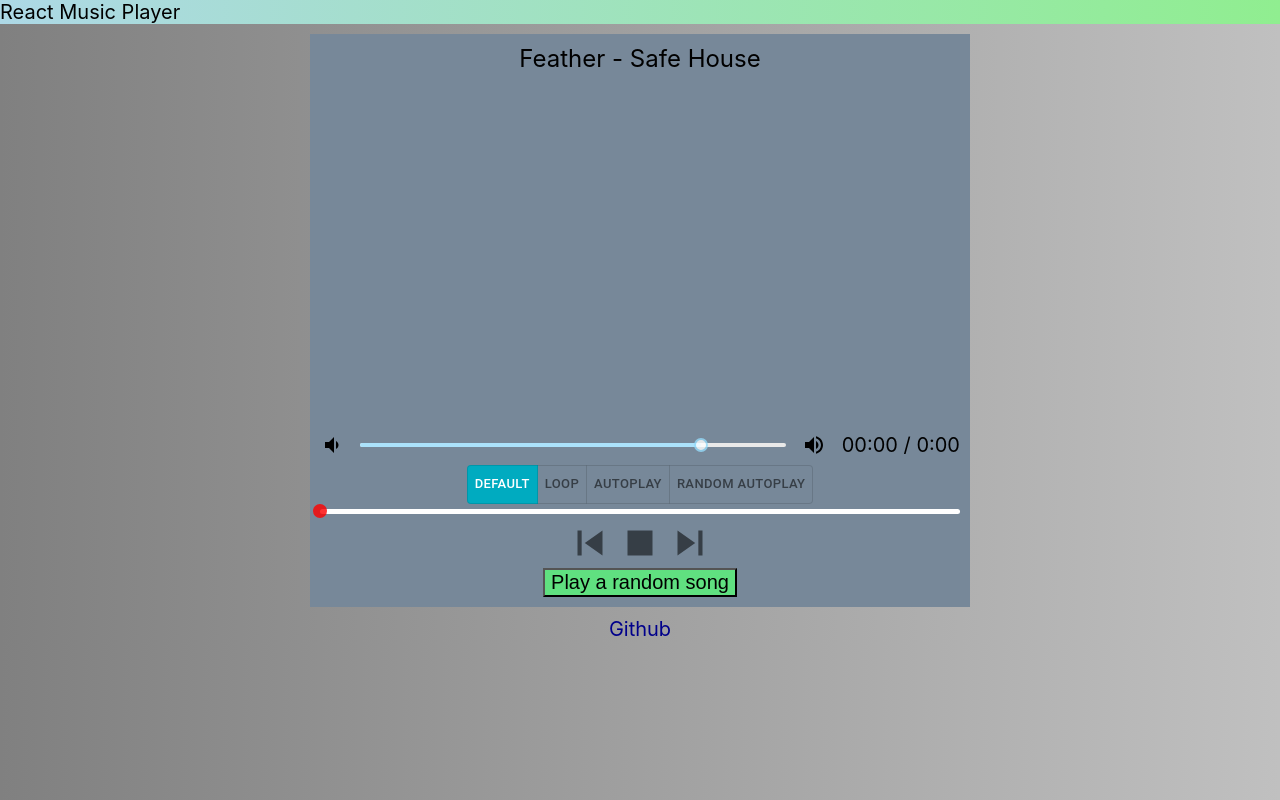
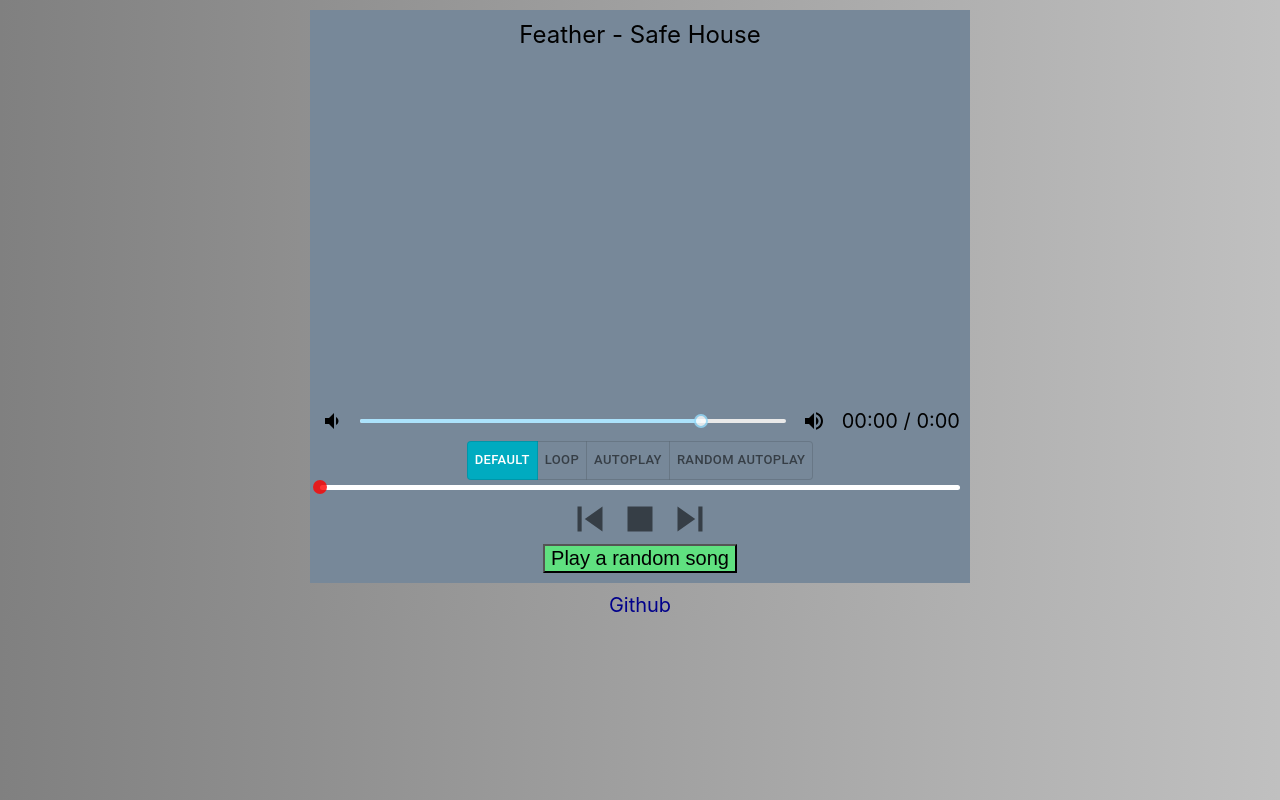
Before and after one commit to Danh-Lan/music-player, a React (Create React App) app: page / in a window 1280 px wide. Built offline with nearby package versions, Linux system fonts and the light colour scheme; the HTML template or start-up script is replaced by a standard one.

Commit message:
remove site title

```diff
--- a/src/App.js
+++ b/src/App.js
@@ -48,8 +48,6 @@ function App() {
 			setCurrentSongIndex(newSongIndex);
 			setCurrentSong(playlist[newSongIndex]);
 		}
-
-		console.log(playOption);
 	};
 
 	const handleProgress = (progress) => {
@@ -62,10 +60,6 @@ function App() {
 
   	return (
 		<div className="main" >
-			<div className="title">
-				React Music Player
-			</div>
-
 			<div className = "video-container">
 				<div className="player-wrapper">
 					<div style={{ fontSize: 24 }}>
--- a/src/style/App.css
+++ b/src/style/App.css
@@ -10,12 +10,6 @@ body {
 
 .main {
 	text-align: center;
-}
-
-.title {
-	display: flex;
-	text-align: left;
-	background-image: linear-gradient(to right, lightblue, lightgreen);
 }
 
 .video-container {
```
